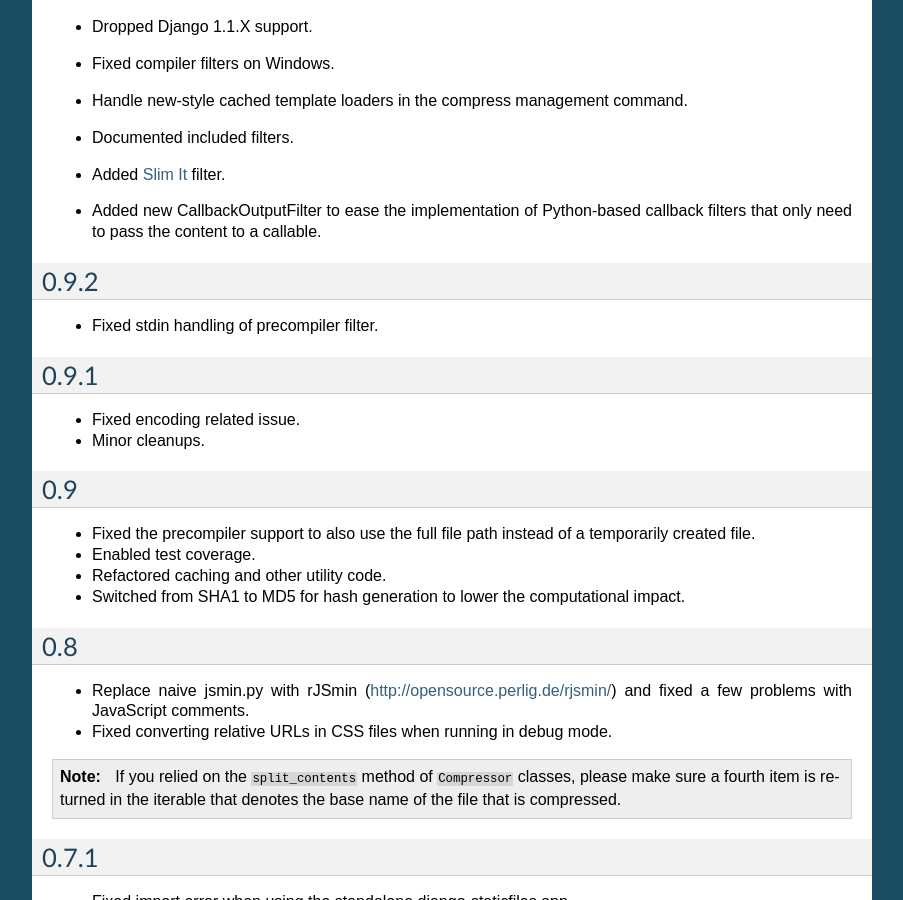
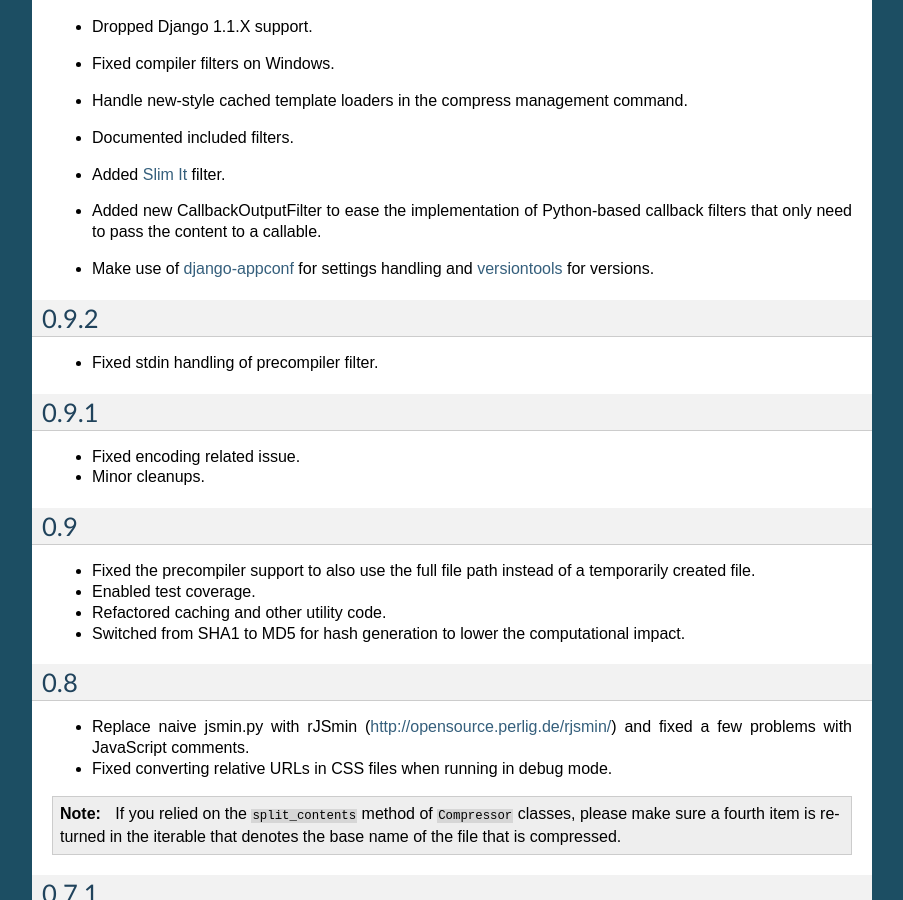
Before and after one commit to django-compressor/django-compressor, a Sphinx documentation site: the page built from docs/changelog.txt, in a window 1280 px wide and 900 px high, scrolled down 516 px. Shown: the whole window, without its empty margins (198-1101 px from the left). Built offline with Sphinx 7.4.7, drawn with Linux system fonts in a browser that asks for light colours.

Commit message:
Updated change log.

```diff
--- a/docs/changelog.txt
+++ b/docs/changelog.txt
@@ -40,8 +40,12 @@ HEAD
 - Added new CallbackOutputFilter to ease the implementation of Python-based
   callback filters that only need to pass the content to a callable.
 
+- Make use of `django-appconf`_ for settings handling and `versiontools`_
+  for versions.
 
 .. _`Slim It`: http://slimit.org/
+.. _`django-appconf`: http://django-appconf.rtfd.org/
+.. _`versiontools`: http://pypi.python.org/pypi/versiontools
 
 0.9.2
 -----
```
